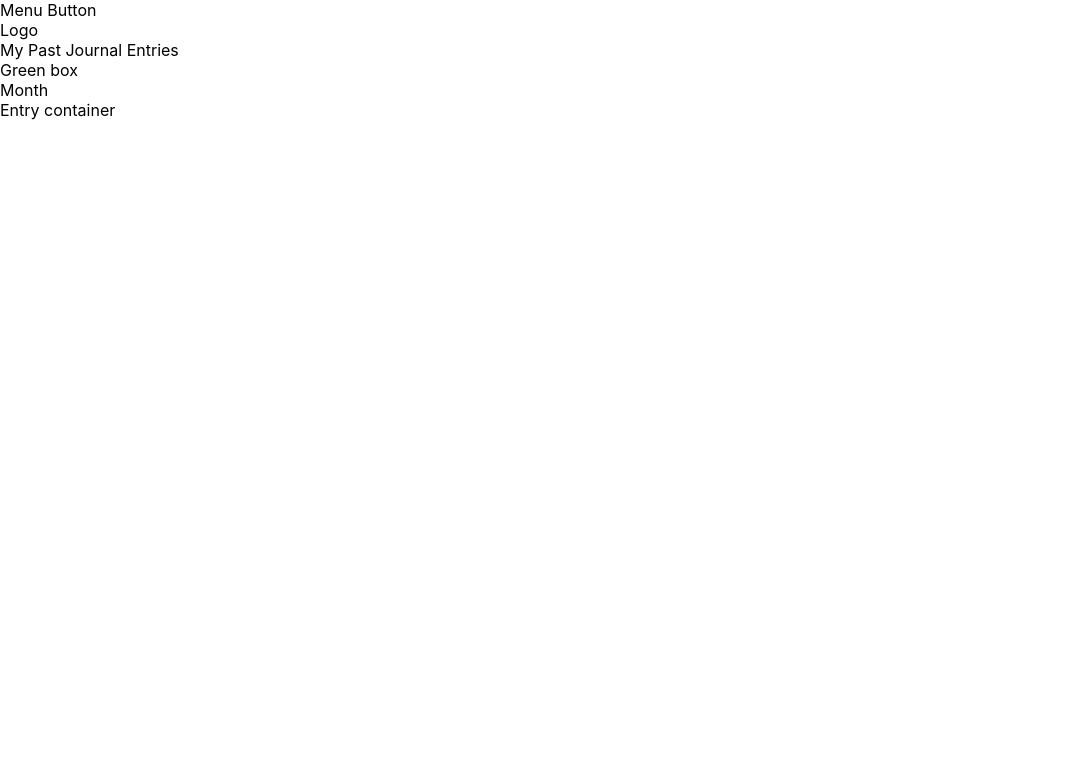
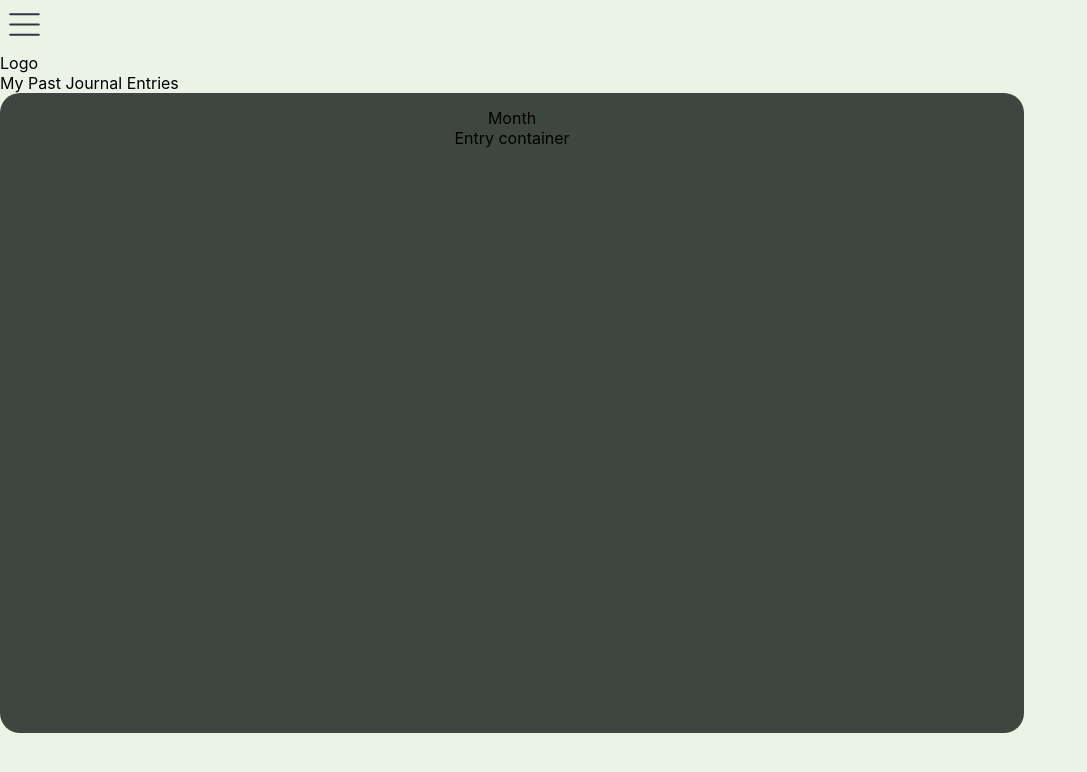
Before and after one commit to Pravallika-Akula/zen-log, a React (Create React App) app: page /past-entries in a window 1280 px wide. Shown: the top 772 px of the page, without its empty margins (0-1087 px from the left). Built offline with nearby package versions, Linux system fonts and the light colour scheme.

Commit message:
Added some stuff on the calendar and past entries pages

```diff
--- a/src/Components/Calendar/Calendar.css
+++ b/src/Components/Calendar/Calendar.css
@@ -0,0 +1,10 @@
+*{
+    padding: 0;
+    margin: 0;
+}
+
+.Calendar {
+    width: 100%;
+    height: 100vh;
+    background: #3D473F;
+}
--- a/src/Components/Calendar/Calendar.js
+++ b/src/Components/Calendar/Calendar.js
@@ -1,7 +1,8 @@
 import React from "react";
+import "./Calendar.css";
 
 const Calendar = () => {
-    return <h1>Calendar</h1>;
+    return <h1 className="Calendar">Calendar</h1>;
 };
 
 export default Calendar;
--- a/src/Components/Journal-Entry/JournalEntry.js
+++ b/src/Components/Journal-Entry/JournalEntry.js
@@ -27,7 +27,7 @@ function JournalEntry() {
                 <img src="/Assets/Icons/emoji_3.svg" alt="emoji 3"/>
                 <img src="/Assets/Icons/emoji_4.svg" alt="emoji 4"/>
                 <img src="/Assets/Icons/emoji_5.svg" alt="emoji 5"/>
-                {/* make a bit smaller */}
+                {/* make a bit smaller and clickable*/}
                 <p>1 2 3 4 5</p>
                 {/* add spacing */}
 
--- a/src/Components/Past-Entries/PastEntries.css
+++ b/src/Components/Past-Entries/PastEntries.css
@@ -6,11 +6,15 @@
 .PastEntries {
     width: 100%;
     height: 100vh;
-    background: linear-gradient(
-      to right,
-      #EBF3E7 0%,
-      #EBF3E7 50%,
-      #1C2120 50%,
-      #1C2120 100%
-    );
+    background: #EBF3E7;
 }
+
+.rectangle {
+  width: 80%;
+  height: 80%;
+  box-sizing: border-box;
+  padding: 15px;
+  border-radius: 20px;
+  background: #3D473F;
+  text-align: center;
+}
--- a/src/Components/Past-Entries/PastEntries.js
+++ b/src/Components/Past-Entries/PastEntries.js
@@ -3,13 +3,15 @@ import "./PastEntries.css";
 
 function PastEntries() {
     return (
-        <div>
-            <p>Menu Button</p>
+        <div className="PastEntries">
+            <img src="/Assets/Icons/menu_button.svg" alt="menu icon"/>
             <p>Logo</p>
             <p>My Past Journal Entries</p>
-            <p>Green box</p>
-            <p>Month</p>
-            <p>Entry container</p>
+
+            <div className="rectangle">
+                <p>Month</p>
+                <p>Entry container</p>
+            </div>
         </div>
     );
   }
```
Also changed, not shown: public/Assets/Icons/menu_button.svg (added).
